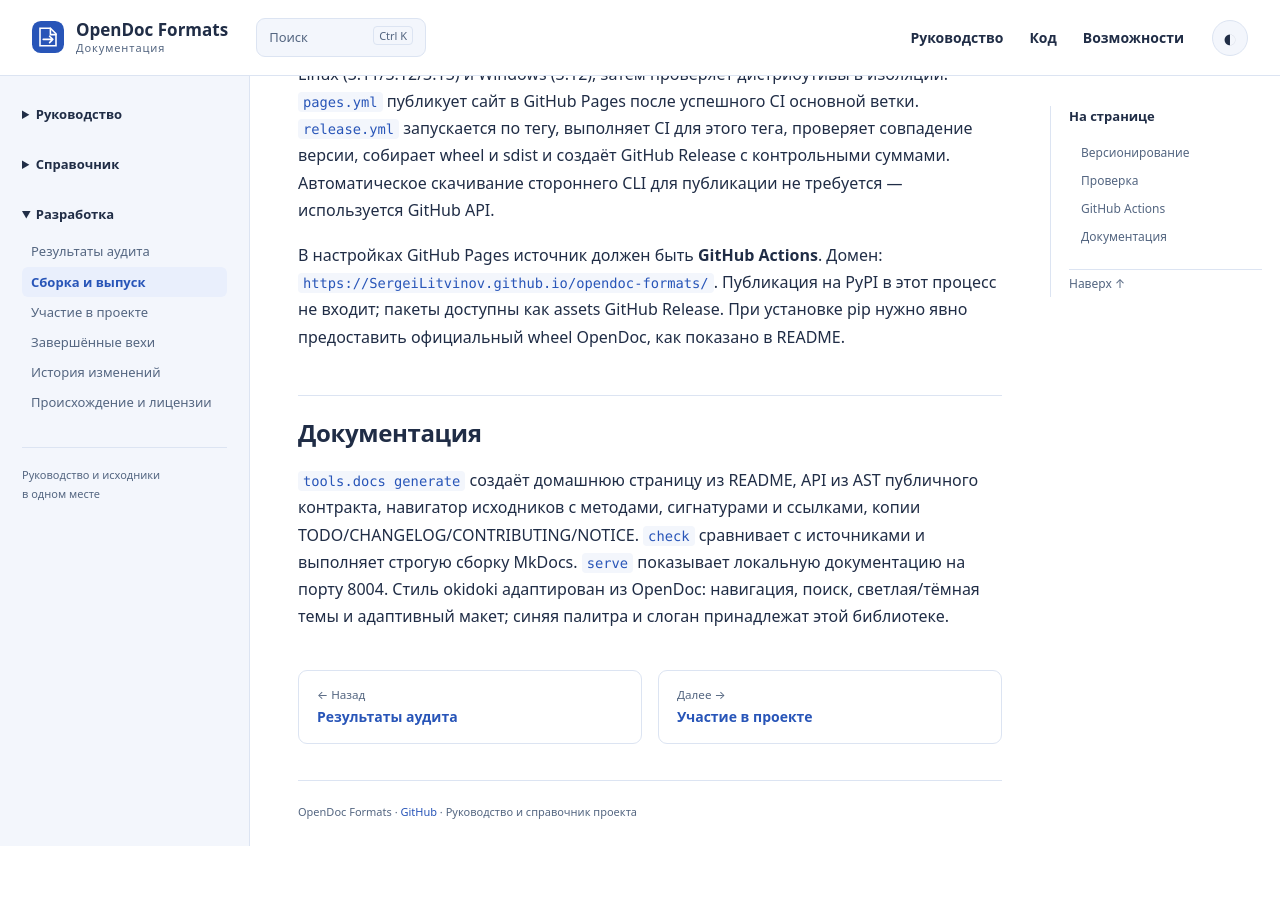
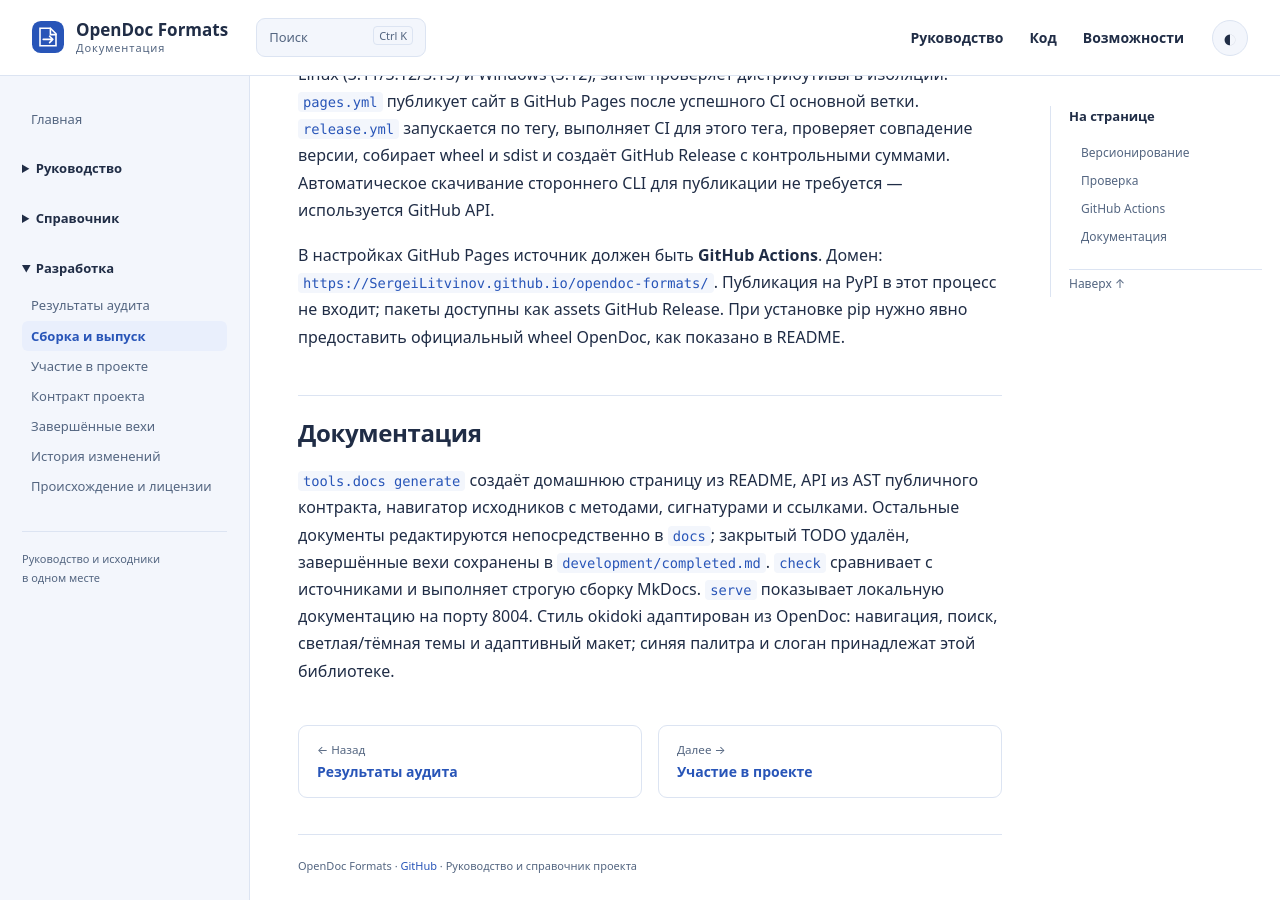
Before and after one commit to SergeiLitvinov/opendoc-formats, an MkDocs documentation site: the page built from docs/development/release.md, in a window 1280 px wide and 900 px high, scrolled down 1020 px. Built offline with MkDocs 1.6.1, drawn with Linux system fonts in a browser that asks for light colours; before the commit the page ends 1866 px from its top, so only the background shows below that.

Commit message:
Keep documentation in docs and fix clean CI installation

```diff
--- a/docs/development/release.md
+++ b/docs/development/release.md
@@ -45,7 +45,9 @@
 ## Документация
 
 `tools.docs generate` создаёт домашнюю страницу из README, API из AST публичного контракта,
-навигатор исходников с методами, сигнатурами и ссылками, копии TODO/CHANGELOG/CONTRIBUTING/NOTICE.
+навигатор исходников с методами, сигнатурами и ссылками.
+Остальные документы редактируются непосредственно в `docs`; закрытый TODO удалён,
+завершённые вехи сохранены в `development/completed.md`.
 `check` сравнивает с источниками и выполняет строгую сборку MkDocs.
 `serve` показывает локальную документацию на порту 8004.
 Стиль okidoki адаптирован из OpenDoc: навигация, поиск, светлая/тёмная темы и адаптивный макет;
--- a/docs/theme/main.html
+++ b/docs/theme/main.html
@@ -32,7 +32,7 @@
   <nav class="docs-top-nav" aria-label="Основные разделы">
     <a href="{{ doc_url('guide/index.md') }}">Руководство</a>
     <a href="{{ doc_url('reference/code.md') }}">Код</a>
-    <a href="{{ doc_url('reference/plan.md') }}">Возможности</a>
+    <a href="{{ doc_url('development/completed.md') }}">Возможности</a>
   </nav>
   <button class="docs-theme-button" type="button" aria-label="Включить тёмную тему" title="Переключить тему">◐</button>
   <button class="docs-menu-button" type="button" aria-expanded="false" aria-controls="docs-navigation">Разделы</button>
@@ -55,7 +55,7 @@
       <a class="docs-card" href="{{ doc_url('guide/index.md') }}"><span class="card-number">02 / ВОЗМОЖНОСТИ</span><h2>Понять границы</h2><p>Поддержка форматов, потери преобразования и политика ресурсов.</p><span class="card-link">Изучить контракт →</span></a>
       <a class="docs-card" href="{{ doc_url('reference/code.md') }}"><span class="card-number">03 / РАЗРАБОТКА</span><h2>Найти реализацию</h2><p>Модули, определения, импорты и тесты, собранные из исходников.</p><span class="card-link">Открыть навигатор →</span></a>
     </section>
-    <div class="docs-home-note"><strong>Отдельный пакет на базе OpenDoc.</strong> Модель и валидация — обязательная зависимость. Руководство и <a href="{{ doc_url('reference/plan.md') }}">завершённые возможности</a> связывают обработчики с проверками.</div>
+    <div class="docs-home-note"><strong>Отдельный пакет на базе OpenDoc.</strong> Модель и валидация — обязательная зависимость. Руководство и <a href="{{ doc_url('development/completed.md') }}">завершённые возможности</a> связывают обработчики с проверками.</div>
     <details class="docs-overview"><summary>О проекте, установке и примерах</summary><article class="docs-prose">{{ page.content }}</article></details>
     {% else %}
     <article class="docs-prose">{{ page.content if page else '<h1>Страница не найдена</h1>' }}</article>
--- a/mkdocs.yml
+++ b/mkdocs.yml
@@ -37,6 +37,7 @@
       - Результаты аудита: development/audit.md
       - Сборка и выпуск: development/release.md
       - Участие в проекте: development/contributing.md
-      - Завершённые вехи: reference/plan.md
+      - Контракт проекта: development/AGENTS.md
+      - Завершённые вехи: development/completed.md
       - История изменений: development/changelog.md
       - Происхождение и лицензии: development/notice.md
--- a/pyproject.toml
+++ b/pyproject.toml
@@ -9,7 +9,7 @@
 readme = "README.md"
 requires-python = ">=3.11"
 license = "MIT"
-license-files = ["LICENSE", "NOTICE.md"]
+license-files = ["docs/development/LICENSE", "docs/development/notice.md"]
 authors = [{name = "Sergei Litvinov"}]
 keywords = ["opendoc", "okidoki", "document", "conversion", "docx", "pdf", "pptx", "html"]
 classifiers = [
@@ -40,7 +40,7 @@
 Documentation = "https://SergeiLitvinov.github.io/opendoc-formats/"
 Repository = "https://github.com/SergeiLitvinov/opendoc-formats"
 Issues = "https://github.com/SergeiLitvinov/opendoc-formats/issues"
-Changelog = "https://github.com/SergeiLitvinov/opendoc-formats/blob/main/CHANGELOG.md"
+Changelog = "https://github.com/SergeiLitvinov/opendoc-formats/blob/main/docs/development/changelog.md"
 
 [tool.setuptools.packages.find]
 where = ["src"]
@@ -58,7 +58,7 @@
 [tool.pytest.ini_options]
 testpaths = ["tests"]
 pythonpath = ["."]
-addopts = "--basetemp=.opendoc-formats/pytest-temp --import-mode=importlib"
+addopts = "--import-mode=importlib"
 
 [tool.ruff.lint.per-file-ignores]
 "src/opendoc_formats/writers/pptx_to_html/*" = ["N801", "N802", "N803", "N806", "W293", "E501", "BLE001"]
```
Also changed, not shown: CHANGELOG.md (deleted, +0 -17 lines), CONTRIBUTING.md (deleted, +0 -26 lines), NOTICE.md (deleted, +0 -13 lines), README.md (+2 -2 lines), docs/development/AGENTS.md (renamed from AGENTS.md, +1 -1 lines), docs/development/notice.md (+2 -0 lines), docs/guide/index.md (+1 -1 lines), docs/reference/plan.md (deleted, +0 -13 lines), docs/development/completed.md (renamed from TODO.md), 8 other files.
